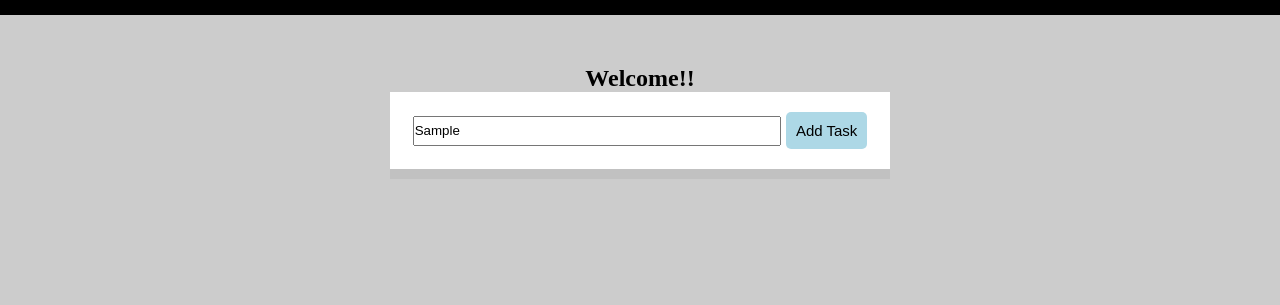
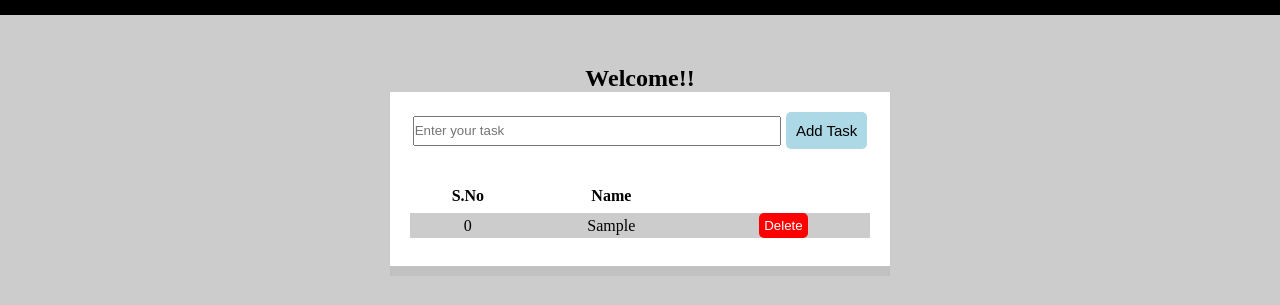
Before and after one commit to narayanareddyChinnapureddy/ToDoList, a plain HTML site: page index.html in a window 1280 px wide. Both pictures are taken after typing "Sample" into the empty fields and a click on the button "Add Task". Shown: the part 65-370 px from the top of the page. Drawn offline with Linux system fonts and the light colour scheme.

Commit message:
deleteTask functionality completed

```diff
--- a/index.html
+++ b/index.html
@@ -20,9 +20,27 @@
 			<h1>Welcome!!</h1>
 
 			<div class="card">
-				<input type="text" placeholder="Enter your task" />
-				<button>Add Task</button>
+				<div class="todo-input">
+					<input type="text" placeholder="Enter your task" id="inputTask" />
+					<button class="addBtn">Add Task</button>
+				</div>
+
+				<div class="todo-output">
+					<table cellspacing="0">
+						<thead>
+							<tr>
+								<th>S.No</th>
+								<th>Name</th>
+								<th></th>
+							</tr>
+						</thead>
+						<tbody id="task-list"></tbody>
+					</table>
+				</div>
 			</div>
 		</section>
+
+		<!-- local script files -->
+		<script src="./index.js"></script>
 	</body>
 </html>
--- a/index.js
+++ b/index.js
@@ -0,0 +1,58 @@
+let taskInputEl = document.getElementById('inputTask');
+let addTaskBtn = document.querySelector('.addBtn');
+
+addTaskBtn.addEventListener('click', function () {
+	// get input value
+	task = taskInputEl.value.trim();
+	taskInputEl.value = '';
+
+	// check whether tasks are present in localStorage
+	let taskList = localStorage.getItem('tasks')
+		? JSON.parse(localStorage.getItem('tasks'))
+		: [];
+
+	// add the task to taskList
+
+	taskList.unshift(task);
+
+	// set taskList to localStorage
+	localStorage.setItem('tasks', JSON.stringify(taskList));
+
+	displayTasks();
+});
+
+// display tasks on view
+let displayTasks = () => {
+	// tbody is holding the tasklist
+	let taskListEl = document.getElementById('task-list');
+	let taskList = localStorage.getItem('tasks')
+		? JSON.parse(localStorage.getItem('tasks'))
+		: [];
+
+	if (taskList.length !== 0) {
+		let eachTask = '';
+		taskList.forEach((task, index) => {
+			eachTask += `   <tr>
+								<td>${index}</td>
+								<td>${task}</td>
+								<td><button onClick="deleteTask(${index})" class="deleteBtn">Delete</button></td>
+							</tr>
+                            `;
+		});
+		taskListEl.innerHTML = eachTask;
+	}
+};
+
+displayTasks();
+
+// delete tasks
+function deleteTask(index) {
+	// get tasks from localStorage
+	let taskList = localStorage.getItem('tasks')
+		? JSON.parse(localStorage.getItem('tasks'))
+		: [];
+
+	taskList.splice(index, 1);
+	localStorage.setItem('tasks', JSON.stringify(taskList));
+	displayTasks();
+}
--- a/style.css
+++ b/style.css
@@ -42,17 +42,23 @@ nav a {
 	box-shadow: 0px 10px #c1c1c1;
 	margin: 0 auto;
 	padding: 20px;
+}
+
+/* todo input */
+
+.card .todo-input {
 	display: flex;
 	justify-content: space-around;
 	align-items: center;
 }
 
-.card input[type='text'] {
+.card .todo-input input[type='text'] {
 	height: 30px;
 	width: 80%;
 }
 
-.card button {
+.card .addBtn {
+	cursor: pointer;
 	border: none;
 	outline: none;
 	padding: 10px;
@@ -60,3 +66,25 @@ nav a {
 	font-size: 15px;
 	background: lightblue;
 }
+
+/* todo output */
+.todo-output table {
+	width: 100%;
+	margin-top: 30px;
+	border-collapse: separate;
+	border-spacing: 0 0.5rem;
+}
+
+.todo-output tbody#task-list tr {
+	background: #ccc;
+}
+
+.todo-output .deleteBtn {
+	cursor: pointer;
+	border: none;
+	outline: none;
+	background: red;
+	padding: 5px;
+	border-radius: 5px;
+	color: #fff;
+}
```
